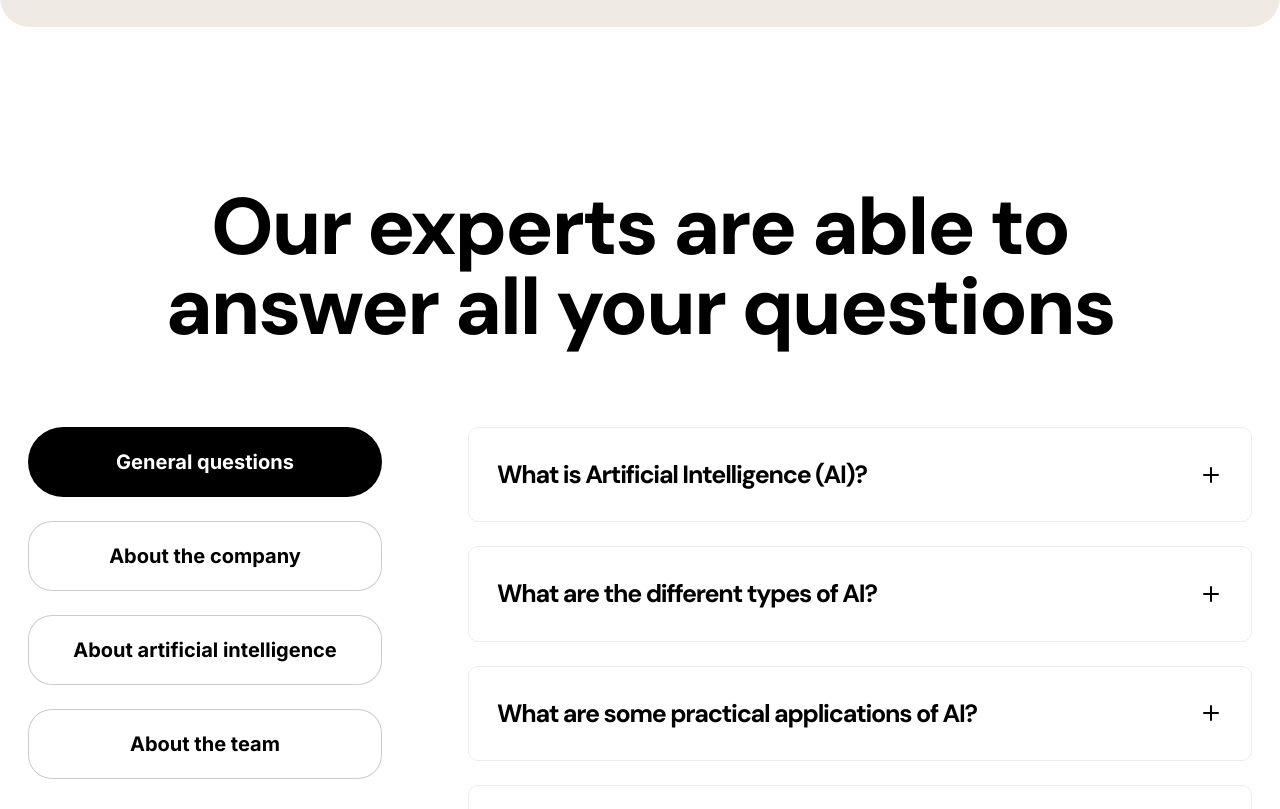
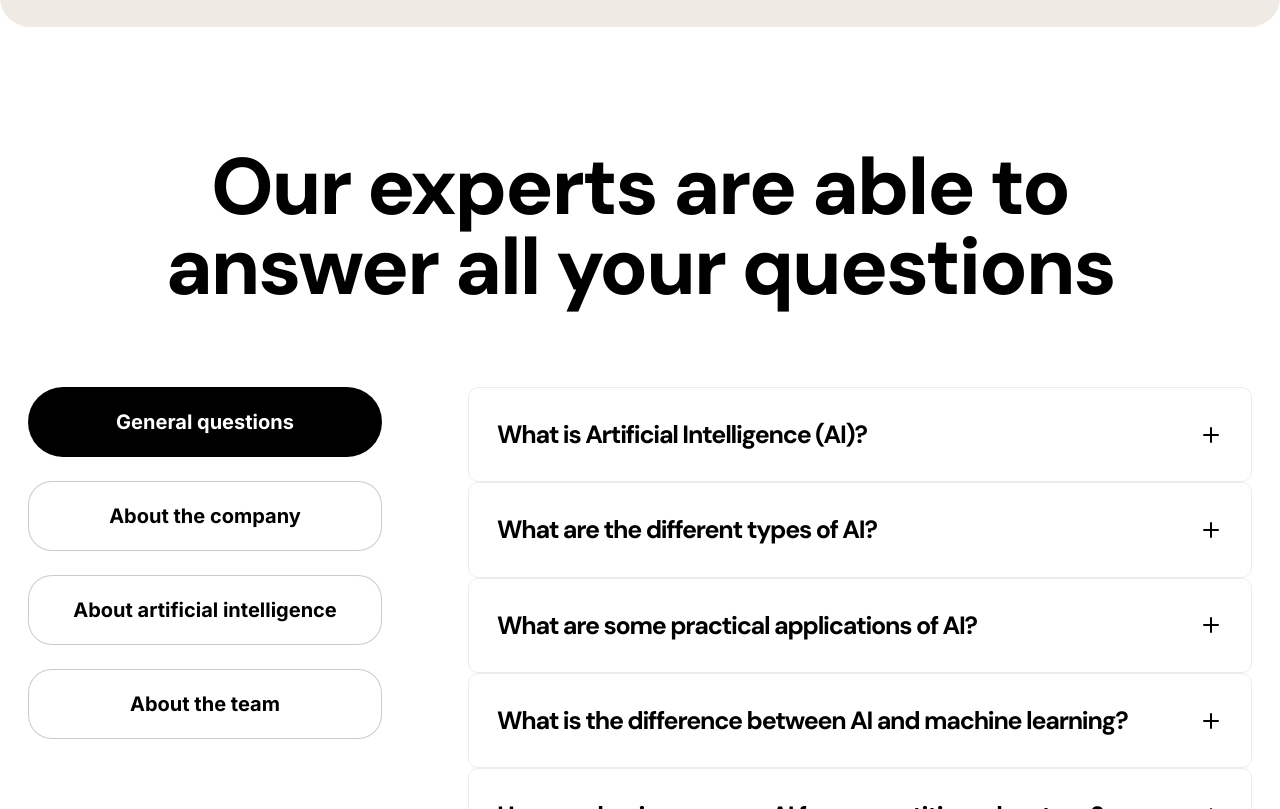
Before and after one commit to sumondeveloper/azzleai, a React (Vite) app: page /faq-2 in a window 1280 px wide. Shown: the part 491-1300 px from the top of the page. Built offline with nearby package versions, Linux system fonts and the light colour scheme.

Commit message:
add animation to the faqs

```diff
--- a/src/pages/BlogDetails.jsx
+++ b/src/pages/BlogDetails.jsx
@@ -15,6 +15,7 @@ const BlogDetails = () => {
             <div className="grid grid-cols-1 gap-x-6 gap-y-10 lg:grid-cols-[2fr_1fr]">
               <div className="flex flex-col gap-y-10 lg:gap-y-14 xl:gap-y-20">
                 {/* Blog Article */}
+
                 <BlogArticle />
 
                 {/* Comment Section */}
--- a/src/pages/Faq.jsx
+++ b/src/pages/Faq.jsx
@@ -4,6 +4,7 @@ import { faqsData } from "../utils/constants";
 import PlusIcon from "../assets/icons/plus.svg";
 import MaxWidthWrapper from "../components/shared/MaxWidthWrapper";
 import AboutContact from "../components/sections/AboutContact";
+import AnimatonVariants from "../components/shared/AnimatonVariants";
 
 const Faq = () => {
   const [openIndex, setOpenIndex] = useState(null);
@@ -21,9 +22,11 @@ const Faq = () => {
           <MaxWidthWrapper>
             <div className="mb-10 text-center lg:mb-16 xl:mb-20">
               <div className="mx-auto max-w-md lg:max-w-3xl xl:max-w-[950px]">
+                <AnimatonVariants>
                   <h2 className="text-[36px] font-secondary leading-10 tracking-tight font-extrabold lg:text-[80px] lg:leading-[80px]">
                     Our experts are able to answer all your questions
                   </h2>
+                </AnimatonVariants>
               </div>
             </div>
 
@@ -32,6 +35,7 @@ const Faq = () => {
                 const isOpen = openIndex === i;
 
                 return (
+                  <AnimatonVariants>
                     <li
                       key={question}
                       className="rounded-[10px] border border-[#EAEDF0] bg-white px-7 py-[30px]"
@@ -68,6 +72,7 @@ const Faq = () => {
                         </p>
                       </div>
                     </li>
+                  </AnimatonVariants>
                 );
               })}
             </ul>
--- a/src/pages/Faq2.jsx
+++ b/src/pages/Faq2.jsx
@@ -4,6 +4,7 @@ import PageNavbar from "../components/shared/PageNavbar";
 import PlusIcon from "../assets/icons/plus.svg";
 import { faqData2 } from "../utils/constants";
 import AboutContact from "../components/sections/AboutContact";
+import AnimatonVariants from "../components/shared/AnimatonVariants";
 
 const tabs = [
   { id: "general-questions", label: "General questions" },
@@ -30,9 +31,11 @@ export default function Faq2() {
         <MaxWidthWrapper>
           <div className="mb-10 text-center lg:mb-16 xl:mb-20">
             <div className="mx-auto max-w-md lg:max-w-3xl xl:max-w-[950px]">
-              <h2 className="text-[36px] font-secondary leading-10 tracking-tight font-extrabold lg:text-[80px] lg:leading-[80px]">
+              <AnimatonVariants>
+                <h2 className="text-[36px] font-secondary leading-10 tracking-tight font-extrabold lg:text-[80px] lg:leading-[80px] lg:-mt-10">
                   Our experts are able to answer all your questions
                 </h2>
+              </AnimatonVariants>
             </div>
           </div>
 
@@ -59,10 +62,10 @@ export default function Faq2() {
 
             {/* FAQ Accordion */}
             <div>
-              <ul className="accordion tab-content flex flex-col gap-y-6">
+              <ul className="sflex flex-col gap-y-6">
                 {(faqData2[activeTab] || []).map((questionItem, index) => (
+                  <AnimatonVariants key={index}>
                     <li
-                    key={index}
                       className={`accordion-item is-2 rounded-[10px] border-[1px] border-[#EAEDF0] bg-white px-7 py-[30px] ${
                         openIndex === index ? "active" : ""
                       }`}
@@ -92,6 +95,7 @@ export default function Faq2() {
                         </div>
                       )}
                     </li>
+                  </AnimatonVariants>
                 ))}
               </ul>
             </div>
--- a/src/utils/constants.js
+++ b/src/utils/constants.js
@@ -114,7 +114,7 @@ export const Menus = [
       },
       {
         name: "FAQ",
-        path: "/faq",
+        path: "/faq-1",
         subMenu: [
           {
             name: "FAQ-1",
```
Lines whose indentation alone changed are shown as unchanged.
